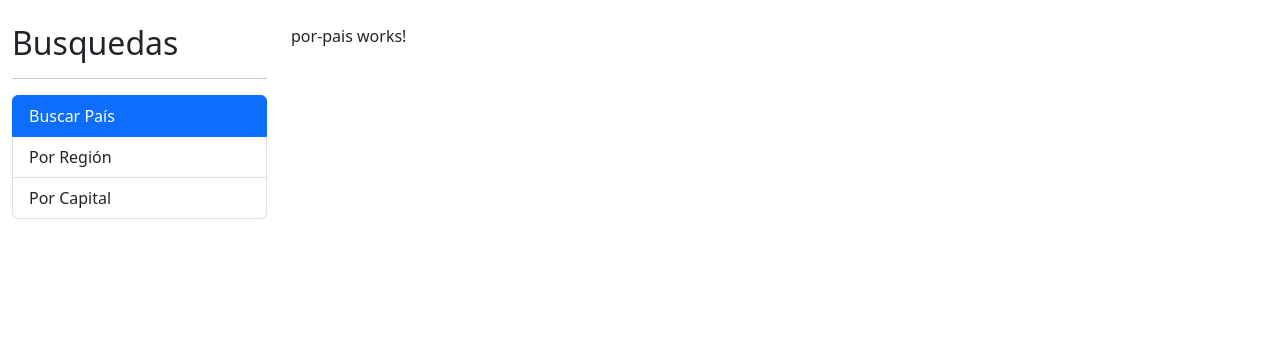
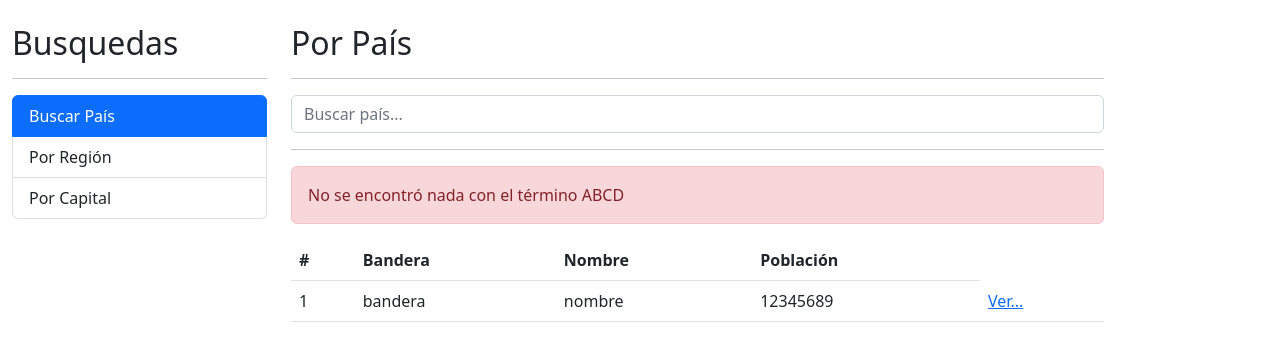
Before and after one commit to Lcastro98/PaisesApp, an Angular app: page / in a window 1280 px wide. Shown: the top 348 px of the page. Built offline with nearby package versions, Linux system fonts and the light colour scheme.

Commit message:
Se crea la maqueta del componente por pais

```diff
--- a/src/app/pais/pages/por-pais/por-pais.component.html
+++ b/src/app/pais/pages/por-pais/por-pais.component.html
@@ -1 +1,45 @@
-<p>por-pais works!</p>
+<h2>Por País</h2>
+<hr>
+
+<div class="row">
+    <div class="col">
+        <form (ngSubmit)="buscar()" autocomplete="off">
+            <input type="text"
+                name="termino"
+                class="form-control"
+                [(ngModel)]="termino"
+                placeholder="Buscar país...">
+        </form>
+    </div>
+</div>
+
+<hr>
+<div class="alert alert-danger">
+    No se encontró nada con el término ABCD
+</div>
+
+<div class="row">
+    <div class="col">
+        <table class="table table-hover">
+            <thead>
+                <tr>
+                    <th> # </th>
+                    <th> Bandera </th>
+                    <th> Nombre </th>
+                    <th> Población </th>
+                </tr>
+            </thead>
+            <tbody>
+                <tr>
+                    <td>1</td>
+                    <td>bandera</td>
+                    <td>nombre</td>
+                    <td>12345689</td>
+                    <td>
+                        <a href="pais/cri">Ver...</a>
+                    </td>
+                </tr>
+            </tbody>
+        </table>
+    </div>
+</div>
--- a/src/app/pais/pages/por-pais/por-pais.component.ts
+++ b/src/app/pais/pages/por-pais/por-pais.component.ts
@@ -6,11 +6,14 @@
   styles: [
   ]
 })
-export class PorPaisComponent implements OnInit {
+export class PorPaisComponent {
+
+  termino: string = ''
 
   constructor() { }
 
-  ngOnInit(): void {
+  buscar() {
+    console.log(this.termino);
   }
 
 }
--- a/src/app/pais/pais.module.ts
+++ b/src/app/pais/pais.module.ts
@@ -1,5 +1,7 @@
 import { NgModule } from '@angular/core';
 import { CommonModule } from '@angular/common';
+import { FormsModule } from '@angular/forms';
+
 import { PorCapitalComponent } from './pages/por-capital/por-capital.component';
 import { PorPaisComponent } from './pages/por-pais/por-pais.component';
 import { PorRegionComponent } from './pages/por-region/por-region.component';
@@ -21,7 +23,8 @@
     VerPaisComponent
   ],
   imports: [
-    CommonModule
+    CommonModule,
+    FormsModule
   ]
 })
 export class PaisModule { }
```
